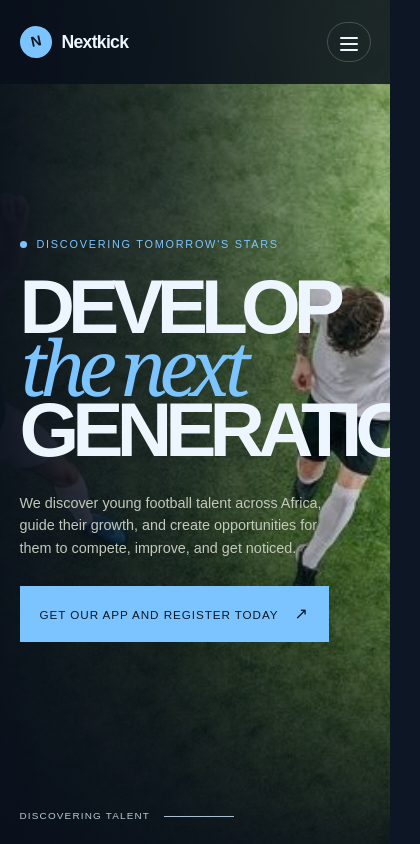
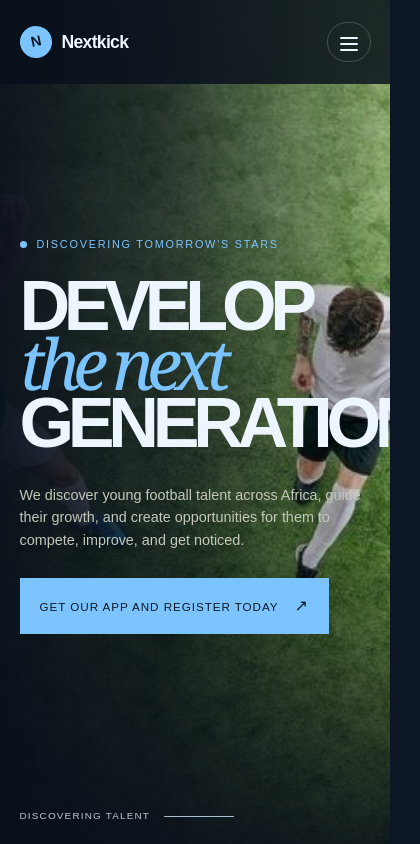
Before and after one commit to smartloopltd/Nextkick, a Next.js app: page / in a window 390 px wide. Shown: the top 844 px of the page, 420 px wide, since content can reach past the window. Built offline with nearby package versions, Linux system fonts and the light colour scheme.

Commit message:
Improve mobile responsiveness and partner section

```diff
--- a/app/globals.css
+++ b/app/globals.css
@@ -323,9 +323,33 @@ h1 em { color: var(--lime); font-family: Georgia, serif; font-weight: 400; lette
   }
   .nav-links a:hover { color: var(--lime); }
   .hero-content { padding-top: 18vh; }
-  .hero-copy { margin-top: 32px; }
+  h1 {
+    font-size: clamp(3rem, 18vw, 5rem);
+    line-height: .82;
+  }
+  .hero-copy {
+    margin-top: 32px;
+    max-width: 100%;
+  }
   .hero-footer { bottom: 20px; left: 5vw; }
   .hero-footer span:last-child { display: none; }
+  .affiliate-section {
+    justify-content: center;
+    padding-left: 20px;
+    padding-right: 20px;
+  }
+  .affiliate-content {
+    flex-direction: column;
+    gap: 18px;
+    max-width: 100%;
+  }
+  .affiliate-copy {
+    max-width: 100%;
+    text-align: center;
+  }
+  .affiliate-logo {
+    max-width: 220px;
+  }
   .story-stack { gap: 32px; }
   .story-copy p { margin-bottom: 10px; }
   .why-heading {
```
